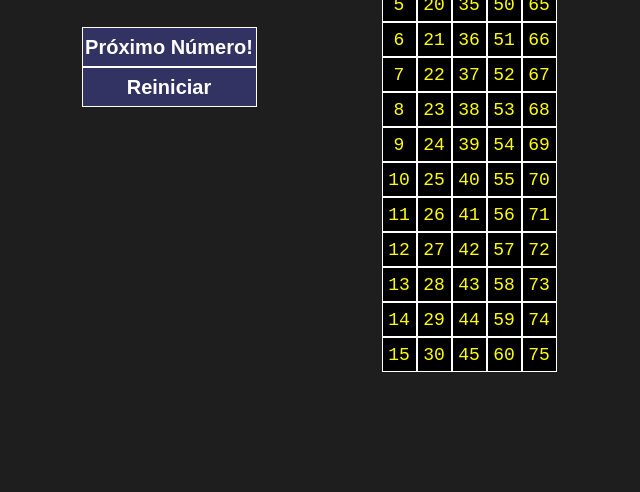
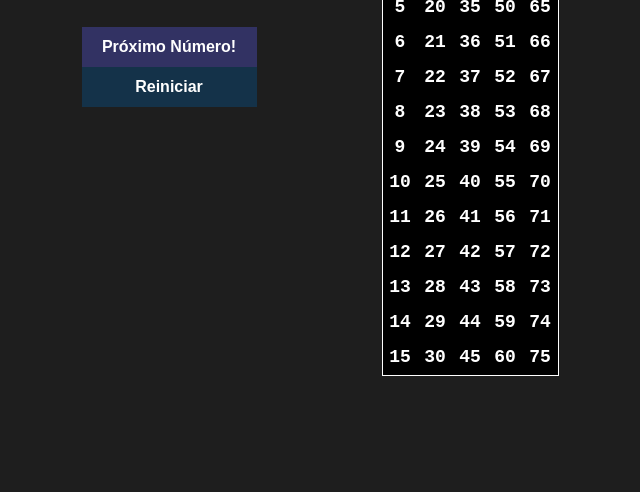
Before and after one commit to DouglasMV/bingo, a Gatsby site: page / in a window 1280 px wide. Shown: the part 308-800 px from the top of the page, without its empty margins (321-961 px from the left). Built offline with nearby package versions, Linux system fonts and the light colour scheme; Gatsby itself is replaced by a stand-in of ours.

Commit message:
fix anterior, styles cells

```diff
--- a/src/GlobalStyle.js
+++ b/src/GlobalStyle.js
@@ -20,38 +20,38 @@ const GlobalStyle = createGlobalStyle`
     color: white;
     cursor: pointer;
     font-weight: bold;
-    font-size: 20px;
-    border: 1px solid white;
+    font-size: 16px;
+    border: none;
   }
 
-  .confirm {
+  .btn.reset-btn{
+    background-color: rgb(20, 50, 73)
+  }
+
+  .btn.confirm {
     display: inline-block;
     width: 88px;
-    height: 40px;
     background-color: rgb(50, 90, 60);
-    color: white;
-    cursor: pointer;
-    font-weight: bold;
-    font-size: 16px;
-    border: 1px solid white;
   }
 
-  .cancel {
+  .btn.cancel {
     display: inline-block;
     width: 87px;
-    height: 40px;
     background-color: rgb(90, 50, 60);
-    color: white;
-    cursor: pointer;
-    font-weight: bold;
-    font-size: 16px;
-    border: 1px solid white;
   }
 
   .resetOptions {
     width: 175px;
     margin: 0 auto;
   }
+  .btn:focus {
+    outline: none;
+  }
+  .btn::-moz-focus-inner {
+    border: 0;
+  }
+
+
 
   @media screen and (min-width: 600px) {
     .grid {
--- a/src/components/Cell/Cell.css.js
+++ b/src/components/Cell/Cell.css.js
@@ -1,16 +1,16 @@
 import styled from 'styled-components'
 
 const StyledCell = styled.div`
-  color: ${props => props.checked ? "black" : "yellow"};
+  color: ${props => props.checked ? "black" : "white"};
   background-color: ${props => props.checked ? "yellow" : "black"};
   height: 35px;
   width: 35px;
-  border: 1px solid white;
   text-align: center;
   font-size: 18px;
   line-height: 35px;
   font-family: monospace;
   transition: 1s;
+  font-weight: bold;
 `
 
 export default StyledCell
--- a/src/components/Last/Last.js
+++ b/src/components/Last/Last.js
@@ -6,7 +6,7 @@ export default function LastFive(props) {
   if (props.index > 1) {
     return (
       <StyledLast>
-        Anterior: {randNumbers[props.index - 2].index + 1}
+        Anterior: {randNumbers[props.index - 2].index}
       </StyledLast>
     )
   }
--- a/src/components/TableBody/TableBody.css.js
+++ b/src/components/TableBody/TableBody.css.js
@@ -4,8 +4,9 @@ const StyledTableBody = styled.div`
   display: flex;
   flex-direction: column;
   flex-wrap: wrap;
-  height: 525px;
-  width: 175px;
+  height: 527px;
+  width: 177px;
+  border: 1px solid white;
 `
 
 export default StyledTableBody
--- a/src/components/TableHeader/TableHeader.css.js
+++ b/src/components/TableHeader/TableHeader.css.js
@@ -2,6 +2,9 @@ import styled from 'styled-components'
 
 const StyledTableHeader = styled.div`
   display: flex;
+  border: 1px solid white;
+  height: 37px;
+  width: 177px;
 `
 
 export default StyledTableHeader
--- a/src/pages/index.js
+++ b/src/pages/index.js
@@ -62,11 +62,11 @@ export default () => {
     setTimeout(() => {
       setNumbersChecked(numbersChecked.map((v, i) => i === randNumbers[currentRandIndex].index - 1 ? true : v))
       setLoading(false)
-    }, 500+2000*Math.random())
+    }, 500 + 2000 * Math.random())
   }
 
   function handleReset() {
-    setShowResetOptions(true)
+    setShowResetOptions(!showResetOptions)
   }
 
   function handleConfirm() {
@@ -92,10 +92,10 @@ export default () => {
       <Display number={lastNumber} loading={loading} />
       <Last index={currentRandIndex} />
       <button className='btn' disabled={loading} onClick={handleClick}>Próximo Número!</button>
-      <button className='btn' disabled={loading} onClick={handleReset}>Reiniciar</button>
+      <button className='btn reset-btn' disabled={loading} onClick={handleReset}>Reiniciar</button>
       <div className='resetOptions' hidden={!showResetOptions}>
-        <button className='confirm' onClick={handleConfirm}>Confirmar</button>
-        <button className='cancel' onClick={handleCancel}>Cancelar</button>
+        <button className='confirm btn' onClick={handleConfirm}>Confirmar</button>
+        <button className='cancel btn' onClick={handleCancel}>Cancelar</button>
       </div>
       <Table numbersChecked={numbersChecked} />
       <GlobalStyle />
```
